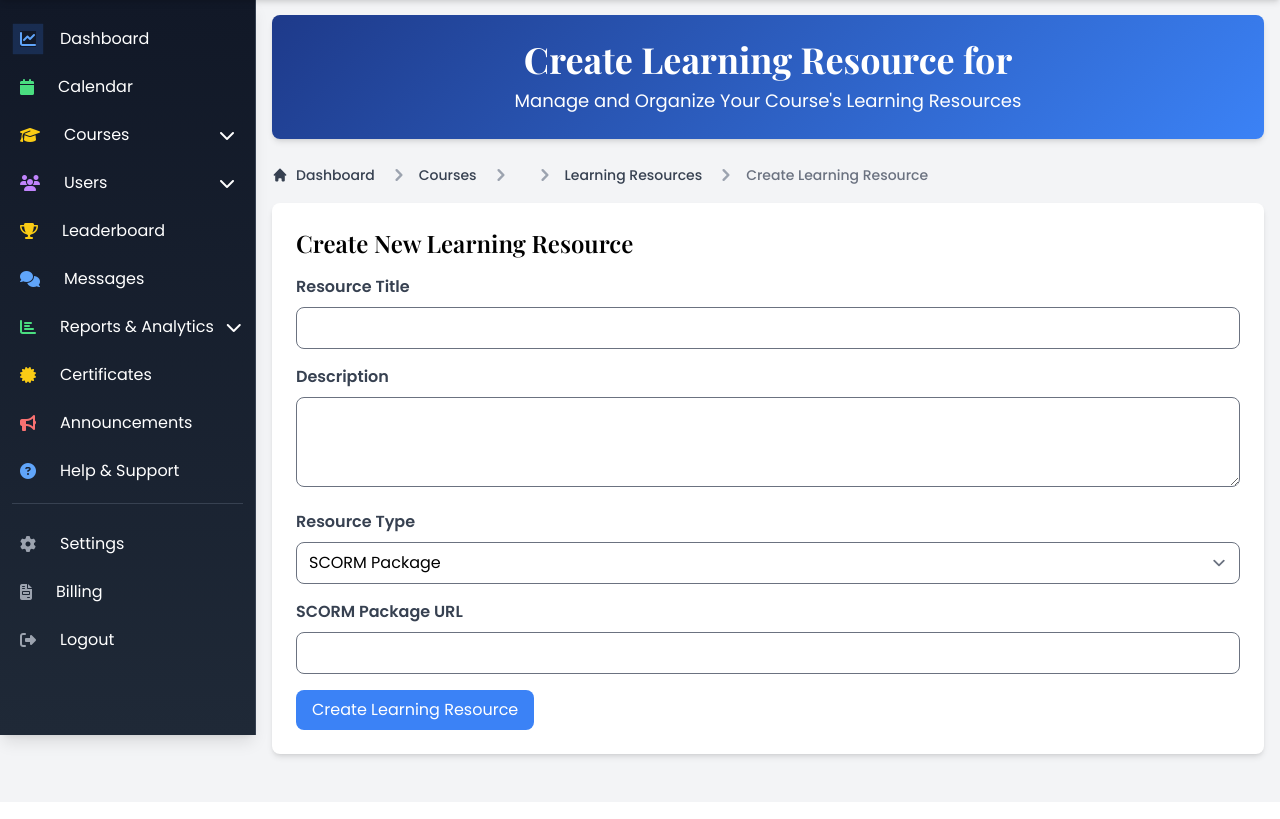
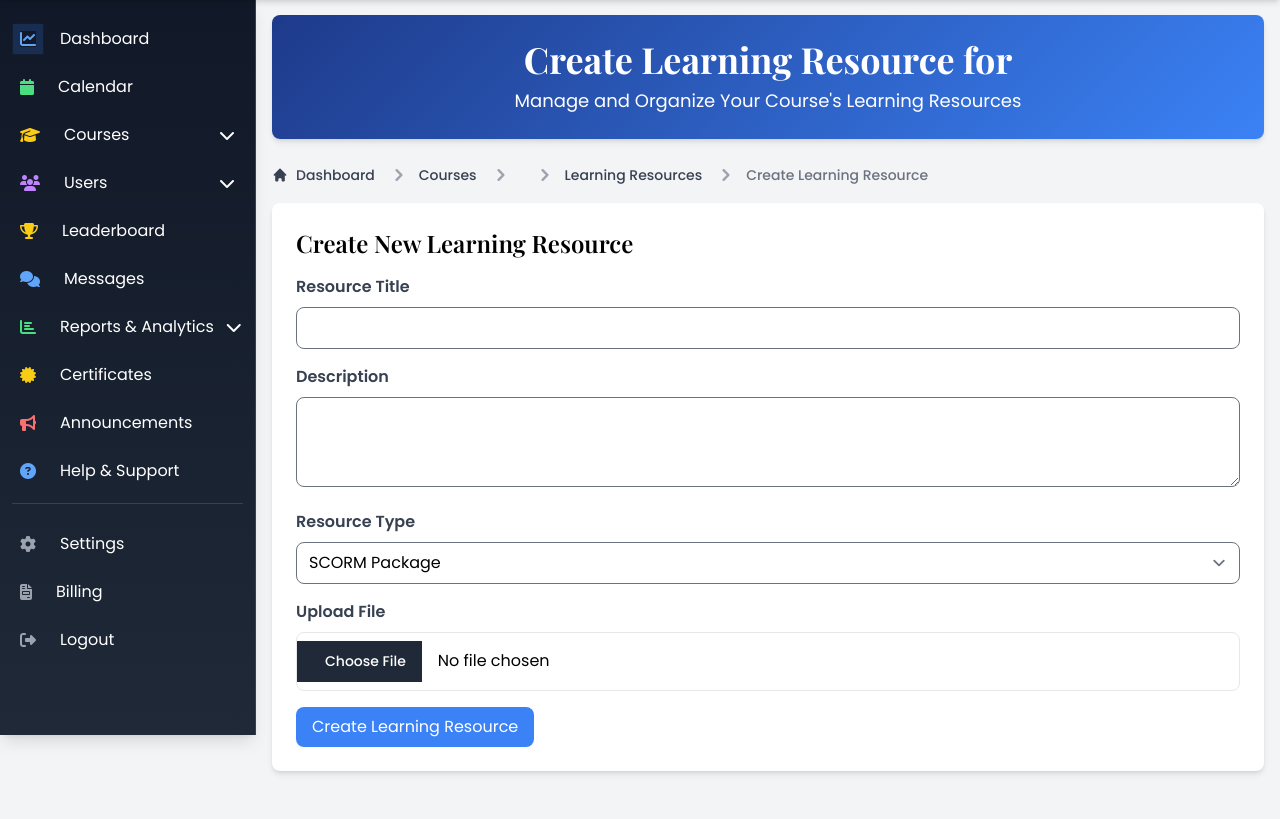
Before and after one commit to phostilite/learning-management-system-django, a Django app: template templates/users/administrator/course/learning_resource_create.html in a window 1280 px wide. Shown: the part 65-884 px from the top of the page. Before the commit the page ends 828 px from the top, so only its background shows below. Run offline with Django 5.2, Linux system fonts and the light colour scheme; the template is opened without the code that fills it, so the values that code supplies are empty; some libraries are stand-ins or nearby versions.

Commit message:
upadte: input fields for scorm and video in create learning resource form

```diff
--- a/templates/users/administrator/course/learning_resource_create.html
+++ b/templates/users/administrator/course/learning_resource_create.html
@@ -128,16 +128,16 @@ document.addEventListener('DOMContentLoaded', function() {
             case 'SCORM':
                 resourceSpecificFields.innerHTML = `
                     <div class="mb-4">
-                        <label for="scorm-url" class="block text-gray-700 font-bold mb-2">SCORM Package URL</label>
-                        <input type="url" id="scorm-url" name="scorm_url" class="w-full px-3 py-2 border rounded-lg focus:outline-none focus:ring-2 focus:ring-blue-400" required>
+                        <label for="file-upload" class="block text-gray-700 font-bold mb-2">Upload File</label>
+                        <input type="file" id="file-upload" name="file_upload" class="w-full px-3 py-2 border rounded-lg focus:outline-none focus:ring-2 focus:ring-blue-400" required>
                     </div>
                 `;
                 break;
             case 'VIDEO':
                 resourceSpecificFields.innerHTML = `
                     <div class="mb-4">
-                        <label for="video-url" class="block text-gray-700 font-bold mb-2">Video URL</label>
-                        <input type="url" id="video-url" name="video_url" class="w-full px-3 py-2 border rounded-lg focus:outline-none focus:ring-2 focus:ring-blue-400" required>
+                        <label for="file-upload" class="block text-gray-700 font-bold mb-2">Upload File</label>
+                        <input type="file" id="file-upload" name="file_upload" class="w-full px-3 py-2 border rounded-lg focus:outline-none focus:ring-2 focus:ring-blue-400" required>
                     </div>
                 `;
                 break;
```
